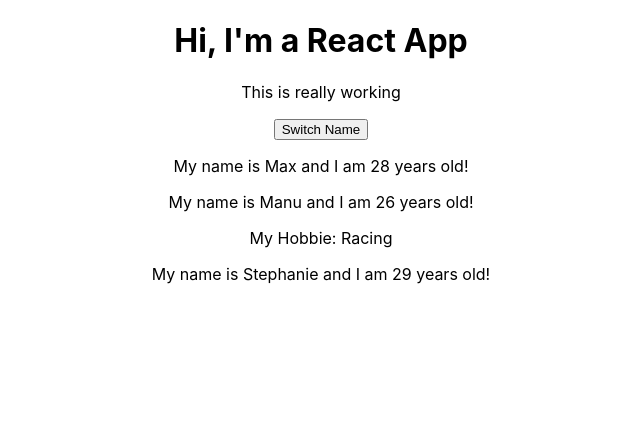
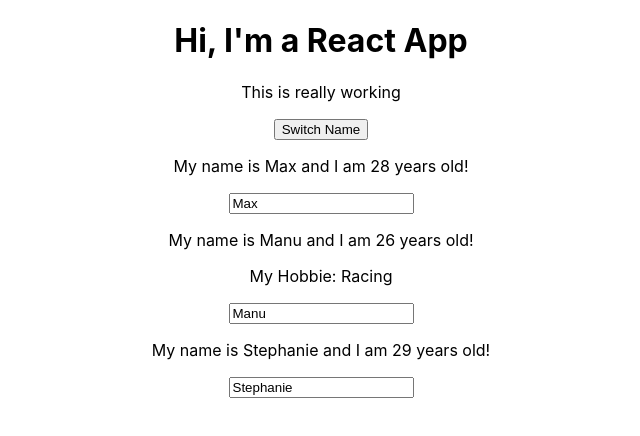
Before and after one commit to CharlotteXiaoYeDing/react-complete-guide, a React (Create React App) app: page / in a window 1280 px wide. Shown: the top 436 px of the page, without its empty margins (319-959 px from the left). Built offline with nearby package versions, Linux system fonts and the light colour scheme.

Commit message:
Adding Two Way Binding

```diff
--- a/src/App.js
+++ b/src/App.js
@@ -30,6 +30,15 @@ class App extends Component {
       {name: "Stephanie", age: 27}
     ]})
   }
+
+  //target is the input into which we typed
+  nameChangedHanlder = (event) => {
+    this.setState({persons: [
+      {name: "Max", age: 28 },
+      {name: event.target.value, age: 26 },
+      {name: "Stephanie", age: 26}
+    ]})
+  }
   render() {
     //Every component must return some HTML to the DOM
     return (
@@ -45,7 +54,8 @@ class App extends Component {
         <Person
           name={this.state.persons[1].name}
           age={this.state.persons[1].age}
-          click={ this.switchNameHandler.bind(this, "charly") }>My Hobbie: Racing</Person>
+          click={ this.switchNameHandler.bind(this, "charly")}
+          changed={this.nameChangedHanlder}>My Hobbie: Racing</Person>
         <Person
           name={this.state.persons[2].name}
           age={this.state.persons[2].age} />
--- a/src/Person/Person.js
+++ b/src/Person/Person.js
@@ -7,6 +7,7 @@ const person = (props) => {
         <div>
             <p onClick={props.click}>My name is { props.name } and I am { props.age } years old!</p>
             <p>{ props.children }</p>
+            <input type="text" onChange={props.changed} value={props.name}/>
         </div>
     )
 };
```
